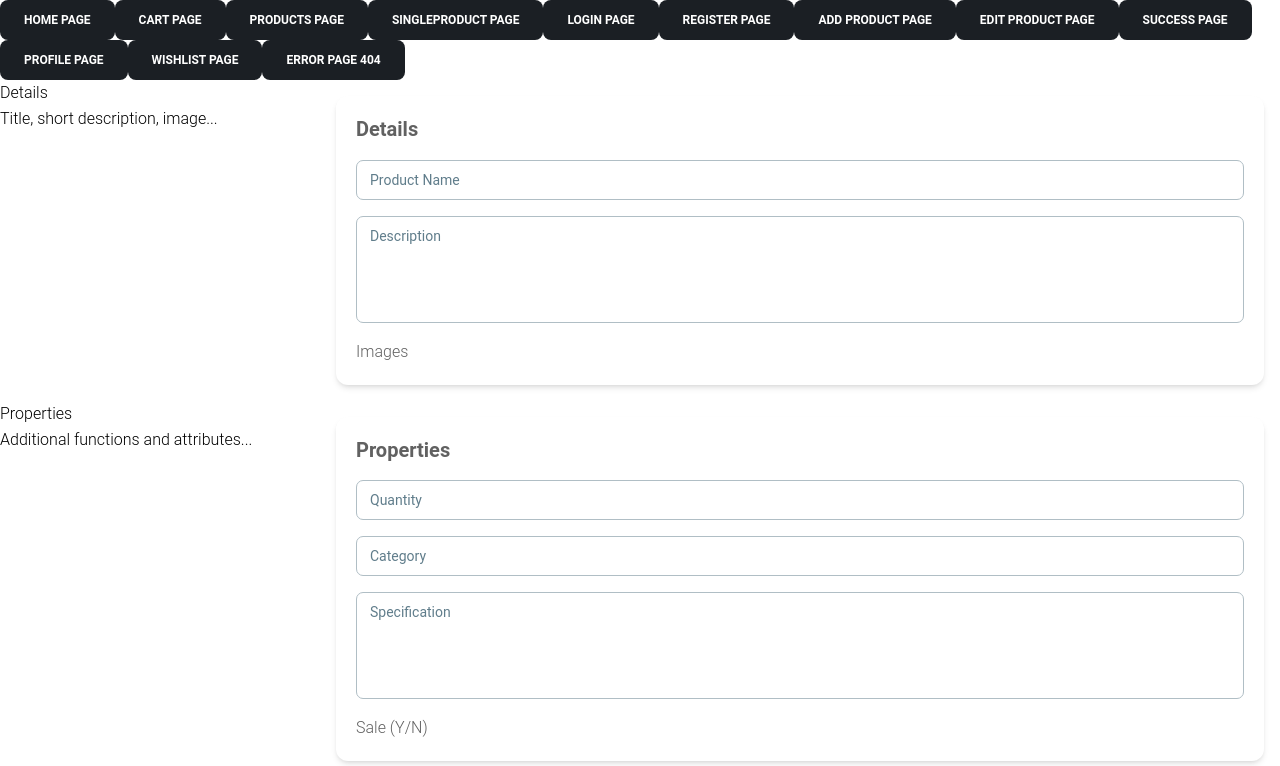
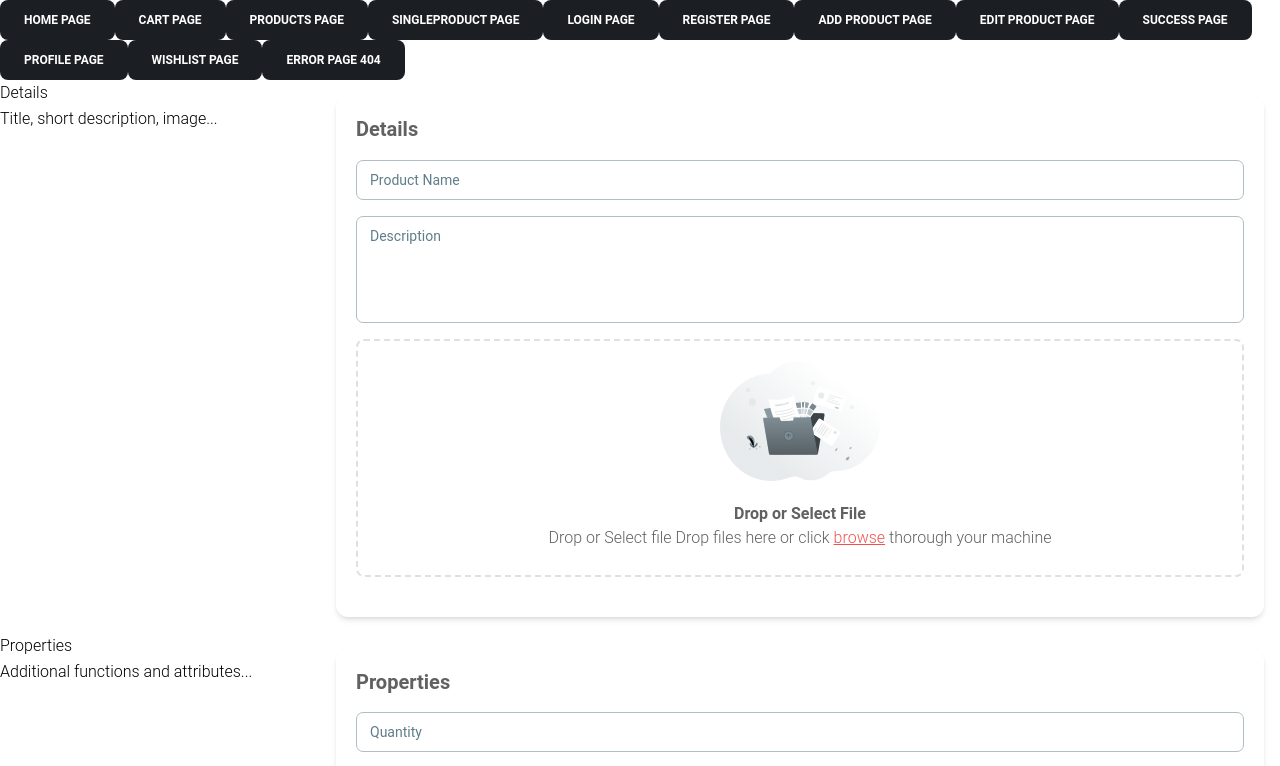
Before and after one commit to Harshrai1023/FurniExpert, a React (Vite) app: page /addproduct in a window 1280 px wide. Shown: the top 766 px of the page. Built offline with nearby package versions, Linux system fonts and the light colour scheme.

Commit message:
dropzone added for images

```diff
--- a/package.json
+++ b/package.json
@@ -15,6 +15,7 @@
     "axios": "^1.6.8",
     "react": "18.2.0",
     "react-dom": "18.2.0",
+    "react-dropzone": "^14.2.3",
     "react-rating": "^2.0.5",
     "react-redux": "^9.1.2",
     "react-responsive-carousel": "^3.2.23",
--- /dev/null
+++ b/src/components/ImageUpload.jsx
@@ -0,0 +1,75 @@
+import { XMarkIcon } from "@heroicons/react/24/solid";
+import { IconButton, Typography } from "@material-tailwind/react";
+import React, { useEffect, useState } from "react";
+import { useDropzone } from "react-dropzone";
+
+function ImageUpload() {
+  const [files, setFiles] = useState([]);
+  const { getRootProps, getInputProps } = useDropzone({
+    accept: {
+      "image/*": [],
+    },
+    onDrop: (acceptedFiles) => {
+      setFiles((prevFiles) =>
+        prevFiles.concat(
+          acceptedFiles.map((file) =>
+            Object.assign(file, { preview: URL.createObjectURL(file) })
+          )
+        )
+      );
+    },
+  });
+
+  const removeFile = (fileName) => {
+    setFiles(files.filter((file) => file.name !== fileName));
+  };
+
+  const thumbs = files.map((file) => (
+    <div className="w-20 h-20 relative " key={file.name}>
+      <img
+        className="object-cover w-full h-full rounded-lg"
+        src={file.preview}
+      />
+      <div className="absolute top-0 right-0 p-1">
+        <IconButton
+          className="rounded-full w-5 h-5"
+          onClick={() => removeFile(file.name)}
+        >
+          <XMarkIcon className="h-4 w-4" />
+        </IconButton>
+      </div>
+    </div>
+  ));
+
+  useEffect(() => {
+    // Make sure to revoke the data uris to avoid memory leaks, will run on unmount
+    return () => files.forEach((file) => URL.revokeObjectURL(file.preview));
+  }, []);
+
+  return (
+    <section className="">
+      <div
+        {...getRootProps({
+          className:
+            "dropzone flex flex-col justify-center items-center border-2 border-dashed border-gray-300 rounded-lg pb-6 mb-5 cursor-pointer hover:border-gray-500 transition duration-300 ease-in-out",
+        })}
+      >
+        <input {...getInputProps()} />
+        <img
+          className="h-40"
+          src="/assets/images/upload.svg"
+          alt="upload-img"
+        />
+        <Typography className="h-6 font-bold">Drop or Select File</Typography>
+        <Typography>
+          Drop or Select file Drop files here or click{" "}
+          <span className="underline text-red-400">browse</span> thorough your
+          machine
+        </Typography>
+      </div>
+      <aside className="flex gap-2">{thumbs}</aside>
+    </section>
+  );
+}
+
+export default ImageUpload;
--- a/src/components/MobileNav.jsx
+++ b/src/components/MobileNav.jsx
@@ -36,7 +36,7 @@ export default function MobileNav() {
   const closeDrawer = () => setIsDrawerOpen(false);
 
   return (
-    <>
+    <div className="max-w-7xl mx-auto">
       <div className="flex justify-between p-2">
         <IconButton variant="text" size="md" onClick={openDrawer}>
           {isDrawerOpen ? (
@@ -364,6 +364,6 @@ export default function MobileNav() {
           </Alert> */}
         </Card>
       </Drawer>
-    </>
+    </div>
   );
 }
--- a/src/pages/AddProductPage.jsx
+++ b/src/pages/AddProductPage.jsx
@@ -5,6 +5,7 @@ import {
   Textarea,
   Typography,
 } from "@material-tailwind/react";
+import ImageUpload from "../components/ImageUpload";
 export const AddProductPage = () => {
   return (
     <div className="max-w-7xl mx-auto">
@@ -19,7 +20,7 @@ export const AddProductPage = () => {
             <Typography variant="h5">Details</Typography>
             <Input label="Product Name" />
             <Textarea label="Description" />
-            <Typography>Images</Typography>
+            <ImageUpload />
           </div>
         </Card>
         <div className="col-span-2 hidden md:block">
```
Also changed, not shown: public/assets/images/upload.svg (added), 1 other file (tests, documents, lock files or other folders).
